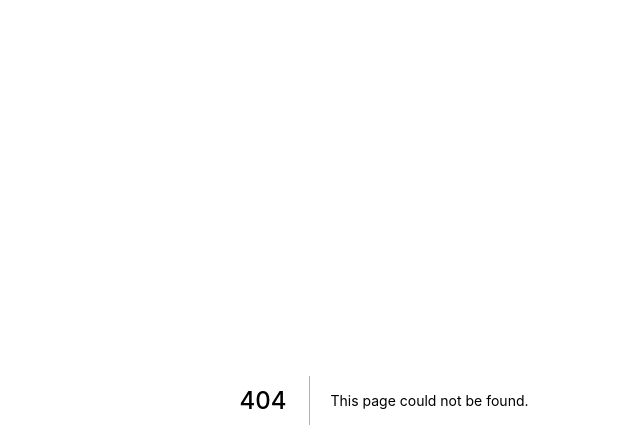
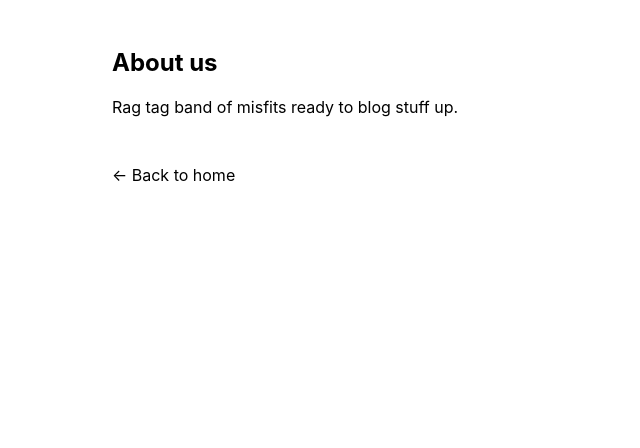
Before and after one commit to somedevsdo/blog, a Next.js app: page /about in a window 1280 px wide. Before the commit this address had no page. Shown: the top 448 px of the page, without its empty margins (256-896 px from the left). Built offline with nearby package versions, Linux system fonts and the light colour scheme.

Commit message:
Added simple about page
Nothing fancy. Just an about page, a link to it from the home page, a back link to get back to the homepage, and some basic tests like the other pages.

```diff
--- a/components/Layout/layout.module.scss
+++ b/components/Layout/layout.module.scss
@@ -13,3 +13,7 @@
 .backToHome {
   margin: 3rem 0 0;
 }
+
+.navLink {
+  text-transform: uppercase;
+}
--- /dev/null
+++ b/pages/about.tsx
@@ -0,0 +1,33 @@
+import Head from "next/head";
+import Link from "next/link";
+import Layout, { siteTitle } from "../components/Layout/layout";
+import homeStyles from "../components/Layout/layout.module.scss";
+
+/**
+ * The about page component.
+ *
+ * @returns The About page
+ */
+const About = (): JSX.Element => {
+  return (
+    <Layout>
+      <Head>
+        <title>{siteTitle}</title>
+      </Head>
+      <main>
+        <section>
+          <h1>About us</h1>
+          <p>Rag tag band of misfits ready to blog stuff up.</p>
+        </section>
+
+        <div className={homeStyles.backToHome}>
+          <Link href="/">
+            <a>← Back to home</a>
+          </Link>
+        </div>
+      </main>
+    </Layout>
+  );
+};
+
+export default About;
--- a/pages/index.tsx
+++ b/pages/index.tsx
@@ -32,6 +32,9 @@ const Home = (props: IHomeProps): JSX.Element => {
       </Head>
       <header className={homeStyles.header}>
         <h1>{name}</h1>
+        <Link href="/about">
+          <a className={homeStyles.navLink}>About us page</a>
+        </Link>
       </header>
       <main>
         <section>
```
Also changed, not shown: 2 other files (tests, documents, lock files or other folders).
